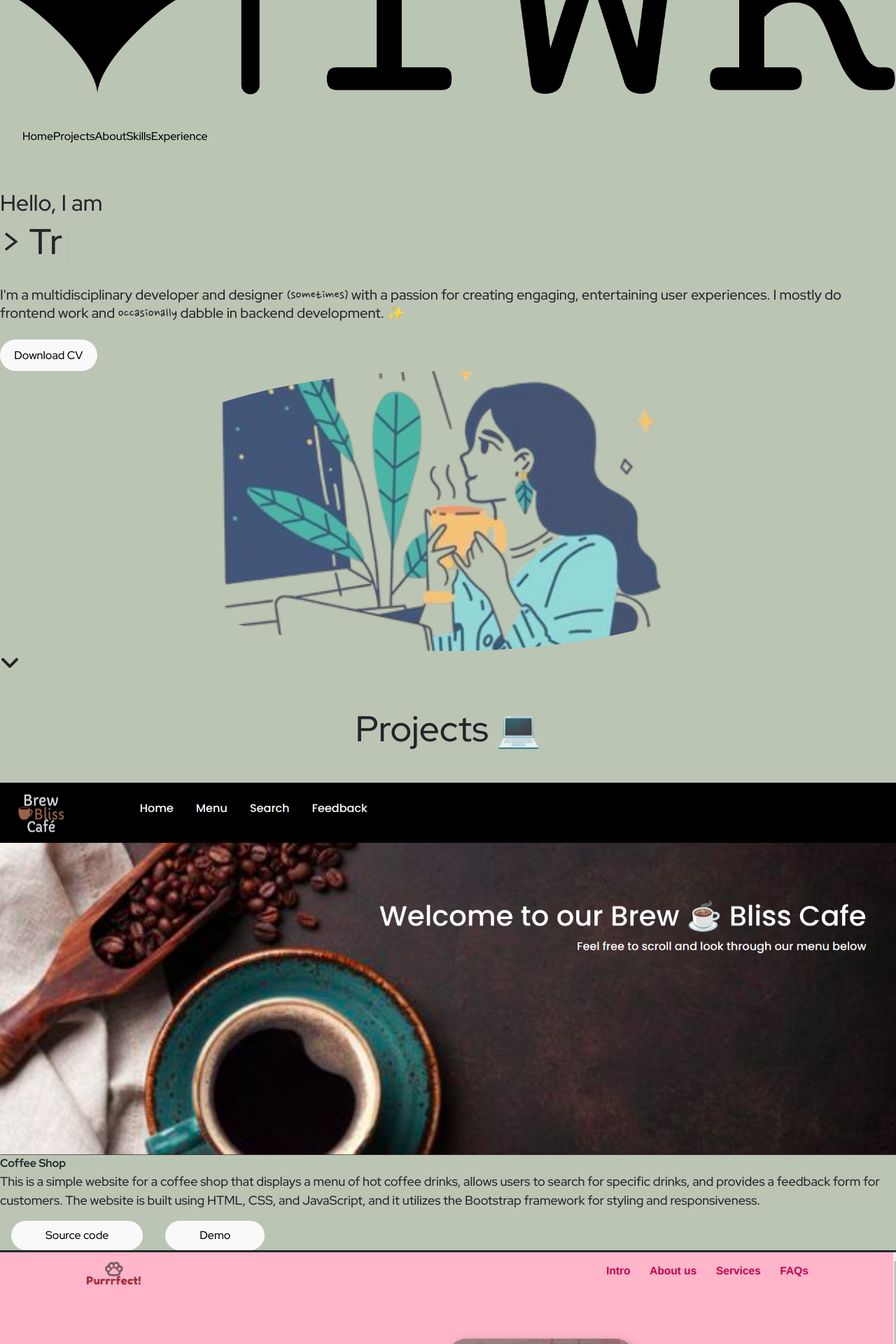
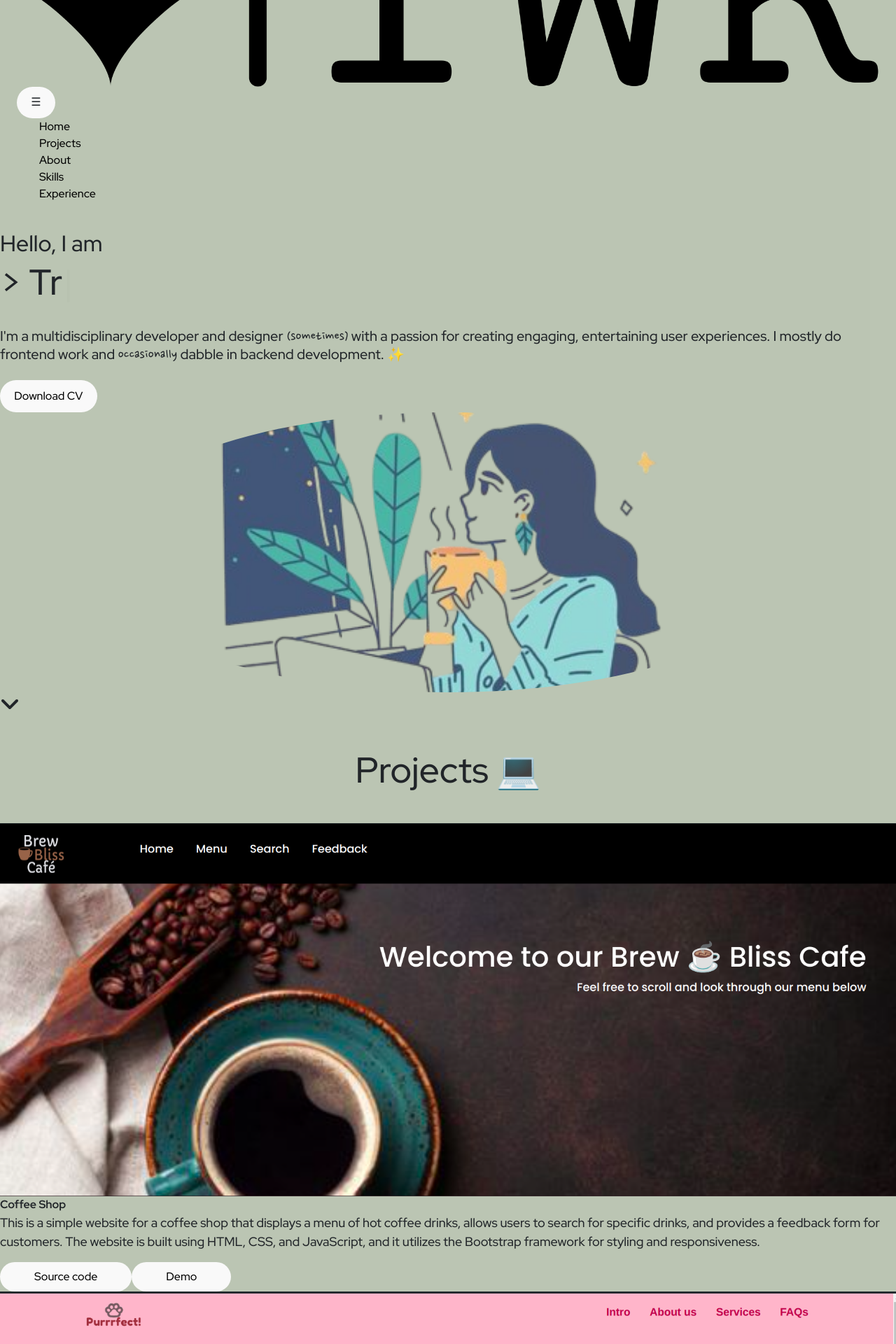
Before and after one commit to TracyK10/portfolio-website, a React (Vite) app: page / in a window 1280 px wide. Shown: the part 180-2100 px from the top of the page at 70% size. Built offline with nearby package versions, Linux system fonts and the light colour scheme.

Commit message:
Added resposive design using tailwind

```diff
--- a/src/components/Footer.jsx
+++ b/src/components/Footer.jsx
@@ -2,15 +2,11 @@ import Logo from "../assets/twk-high-resolution-logo-black-transparent.png";
 
 export default function Footer() {
   return (
-    <footer className="relative flex flex-col items-center py-2 px-10">
+    <footer className="flex flex-col items-center py-2 px-10">
       <div className="w-full border-t border-gray-600 mb-5"></div>
-      <div className="flex justify-between items-center w-full">
-        <img
-          src={Logo}
-          alt="TWK Logo"
-          className="h-10"
-        />
-        <div className="flex space-x-5 ml-auto text-2xl">
+      <div className="flex flex-col md:flex-row justify-between items-center w-full">
+        <img src={Logo} alt="TWK Logo" className="h-10 mb-4 md:mb-0" />
+        <div className="flex flex-col md:flex-row items-center space-y-4 md:space-y-0 md:space-x-5 text-2xl">
           <a
             href="mailto:chirutracy@gmail.com"
             className="flex items-center space-x-2"
@@ -41,7 +37,7 @@ export default function Footer() {
           </a>
         </div>
       </div>
-      <p className="text-sm text-gray-600">
+      <p className="text-sm text-gray-600 mt-4">
         &copy; {new Date().getFullYear()} Tracy Karanja. All rights reserved.
       </p>
     </footer>
--- a/src/components/NavBar.jsx
+++ b/src/components/NavBar.jsx
@@ -1,24 +1,63 @@
-
-import Logo from "../assets/twk-high-resolution-logo-black-transparent.png"
-
+import { useState } from "react";
+import Logo from "../assets/twk-high-resolution-logo-black-transparent.png";
 
 function NavBar() {
+  const [isOpen, setIsOpen] = useState(false);
+
+  const toggleMenu = () => {
+    setIsOpen(!isOpen);
+  };
+
   return (
-    <nav className="flex justify-between">
-      <img
-        src={Logo}
-        alt="my logo"
-        className="h-12 ml-4 mt-4"
-      />
-      <ul className="flex py-5 space-x-10 justify-end mr-11">
-        <a href="#home" className="cursor-pointer text-xl font-semibold">Home</a>
-        <a href="#projects" className="cursor-pointer text-xl font-semibold" >Projects</a>
-        <a href="#about" className="cursor-pointer text-xl font-semibold" >About</a>
-        <a href="#skills" className="cursor-pointer text-xl font-semibold" >Skills</a>
-        <a href="#experience" className="cursor-pointer text-xl font-semibold" >Experience</a>
+    <nav className="flex items-center justify-between p-4">
+      <img src={Logo} alt="my logo" className="h-12" />
+      <div className="md:hidden">
+        <button onClick={toggleMenu} className="text-2xl focus:outline-none">
+          &#9776;
+        </button>
+      </div>
+      <ul
+        className={`flex-col md:flex-row md:flex md:space-x-10 items-center ${
+          isOpen ? "flex" : "hidden"
+        }`}
+      >
+        <li>
+          <a href="#home" className="block py-2 md:py-0 text-xl font-semibold">
+            Home
+          </a>
+        </li>
+        <li>
+          <a
+            href="#projects"
+            className="block py-2 md:py-0 text-xl font-semibold"
+          >
+            Projects
+          </a>
+        </li>
+        <li>
+          <a href="#about" className="block py-2 md:py-0 text-xl font-semibold">
+            About
+          </a>
+        </li>
+        <li>
+          <a
+            href="#skills"
+            className="block py-2 md:py-0 text-xl font-semibold"
+          >
+            Skills
+          </a>
+        </li>
+        <li>
+          <a
+            href="#experience"
+            className="block py-2 md:py-0 text-xl font-semibold"
+          >
+            Experience
+          </a>
+        </li>
       </ul>
     </nav>
   );
 }
 
-export default NavBar
+export default NavBar;
--- a/src/index.css
+++ b/src/index.css
@@ -12,6 +12,13 @@
   -webkit-font-smoothing: antialiased;
   -moz-osx-font-smoothing: grayscale;
 }
+
+*{
+  margin: 0;
+  padding: 0;
+  box-sizing: border-box;
+}
+
 body{
   background-color: #bbc5b3;
   font-family: "Red Hat Display", sans-serif;
--- a/src/pages/About.jsx
+++ b/src/pages/About.jsx
@@ -1,17 +1,17 @@
 import "./About.css";
 import ProfilePhoto from "../assets/MY-PHOTO.JPG";
-import Typewriter from "typewriter-effect"
+import Typewriter from "typewriter-effect";
 
 function About() {
   return (
     <div id="about">
-      <main className="hero-section flex justify-evenly ml-28 mr-10 mt-32">
+      <main className="hero-section flex flex-col md:flex-row justify-evenly ml-4 md:ml-28 mr-4 md:mr-10 mt-10 md:mt-32">
         <img
           src={ProfilePhoto}
           alt="My Photo"
-          className="w-96 h-90 object-cover rounded-md"
+          className="w-96 h-90 object-cover rounded-md mb-6 md:mb-0"
         />
-        <div className="typewriter py-3 w-1/2">
+        <div className="typewriter py-3 w-full md:w-1/2">
           <div className="text-4xl text-green-800 font-semibold mb-10">
             <Typewriter
               options={{
--- a/src/pages/Experience.jsx
+++ b/src/pages/Experience.jsx
@@ -1,26 +1,24 @@
-
-
 function Experience() {
   return (
-    <div id="experience">
-      <main className="mb-40 mt-32">
+    <div id="experience" className="mb-40 mt-32 px-4 md:px-0">
       <h1 className="text-4xl text-center my-5">Experience 💻</h1>
-        <div className="text-center flex justify-between ml-28 mr-10 mt-32">
-          <h2 className="w-3/4">Web development and design intern</h2>
-          <div className="ml-10 mr-10 mt-0">
+      <div className="flex flex-col md:flex-row items-center md:justify-between mt-10 md:mx-28">
+        <h2 className="text-center md:text-left md:w-1/4 mb-6 md:mb-0">
+          Web Development and Design Intern
+        </h2>
+        <div className="md:ml-10 md:mr-10 mt-0">
           <h4>Company: Oasis Infobyte</h4>
           <p>
             I have experience in front-end development using HTML, CSS, and
-              JavaScript. I received mentorship and tasks during the internship.
-              I have also worked on projects that involve creating responsive
-              and visually appealing designs.
+            JavaScript. I received mentorship and tasks during the internship. I
+            have also worked on projects that involve creating responsive and
+            visually appealing designs.
           </p>
           <a href="https://github.com/TracyK10/OIBSIP">
-              <button className="rounded-full">View Projects</button>
+            <button className="rounded-full mt-4 md:mt-0">View Projects</button>
           </a>
         </div>
       </div>
-      </main>
     </div>
   );
 }
--- a/src/pages/Projects.jsx
+++ b/src/pages/Projects.jsx
@@ -1,9 +1,8 @@
-// import React from "react";
 import "./Projects.css";
-import CoffeeShopPhoto from "../assets/coffee-shop.png"
-import LandingPagePhoto from "../assets/Landing-Page.png"
-import GamePhoto from "../assets/Dragon-game.png"
-import TemperatureConverterImage from "../assets/Temperature-converter.png"
+import CoffeeShopPhoto from "../assets/coffee-shop.png";
+import LandingPagePhoto from "../assets/Landing-Page.png";
+import GamePhoto from "../assets/Dragon-game.png";
+import TemperatureConverterImage from "../assets/Temperature-converter.png";
 
 function Projects() {
   const projectArray = [
@@ -56,21 +55,26 @@ function Projects() {
       <div className="text-center my-5">
         <h1 className="text-4xl">Projects 💻</h1>
       </div>
-      <div className="grid grid-cols-3 m-14">
+      <div className="grid grid-cols-1 md:grid-cols-2 lg:grid-cols-3 gap-8 m-8">
         {projectArray.map((project, id) => (
-          <div
-            key={id}
-            className="flex flex-col md:flex-row justify-center items-center"
-          >
-            <div>
-              <img src={project.image} alt={project.title} className="w-4/5" />
-              <strong>{project.title}</strong>
-              <p>{project.description}</p>
+          <div key={id} className="flex flex-col items-center">
+            <img
+              src={project.image}
+              alt={project.title}
+              className="w-full md:w-4/5"
+            />
+            <strong>{project.title}</strong>
+            <p>{project.description}</p>
+            <div className="flex space-x-3">
               <a href={project.link}>
-                <button className="py-2 px-5 rounded-2xl mx-3 ease-in-out duration-200">Source code</button>
+                <button className="py-2 px-5 rounded-2xl ease-in-out duration-200">
+                  Source code
+                </button>
               </a>
               <a href={project.link}>
-                <button className="py-2 px-5 rounded-2xl mx-3 ease-in-out duration-200">Demo</button>
+                <button className="py-2 px-5 rounded-2xl ease-in-out duration-200">
+                  Demo
+                </button>
               </a>
             </div>
           </div>
--- a/src/pages/Skills.jsx
+++ b/src/pages/Skills.jsx
@@ -7,8 +7,8 @@ import HTML from "../assets/html.png";
 import CSS from "../assets/csssss.png";
 import Bootstrap from "../assets/bootstrap.png";
 import Typescript from "../assets/typescript.png";
-import Api from "../assets/api.png"
-import "./Skills.css"
+import Api from "../assets/api.png";
+import "./Skills.css";
 
 function Skills() {
   const skillsObject = [
@@ -51,13 +51,13 @@ function Skills() {
     {
       name: "API",
       image: Api,
-    }
+    },
   ];
 
   return (
-    <div id="skills" className="ml-28 mr-28 mt-32">
+    <div id="skills" className="ml-4 md:ml-28 mr-4 md:mr-28 mt-10 md:mt-32">
       <h1 className="text-4xl text-center my-5">My Skills 💻</h1>
-      <div className="grid grid-cols-6 w-full ">
+      <div className="grid grid-cols-2 sm:grid-cols-3 md:grid-cols-4 lg:grid-cols-6 gap-4">
         {skillsObject.map((skill, index) => (
           <div
             className="flex flex-col items-center justify-center"
```
Lines whose indentation alone changed are shown as unchanged.
